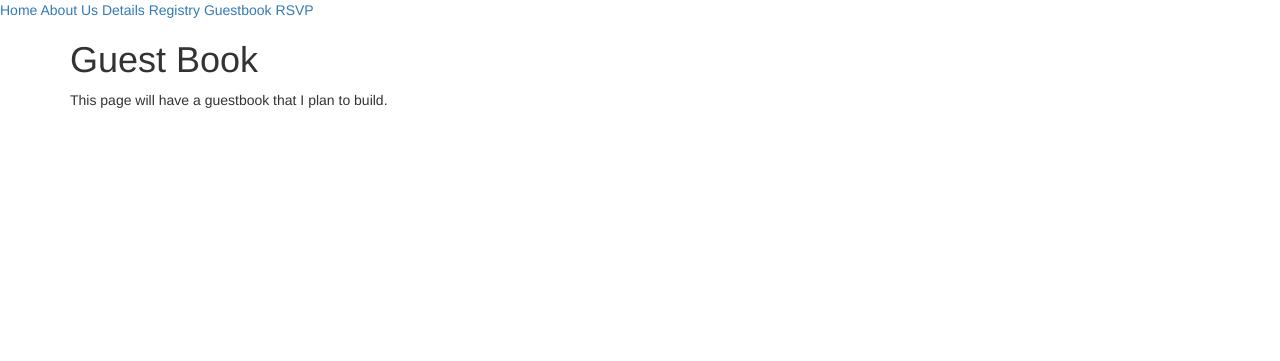
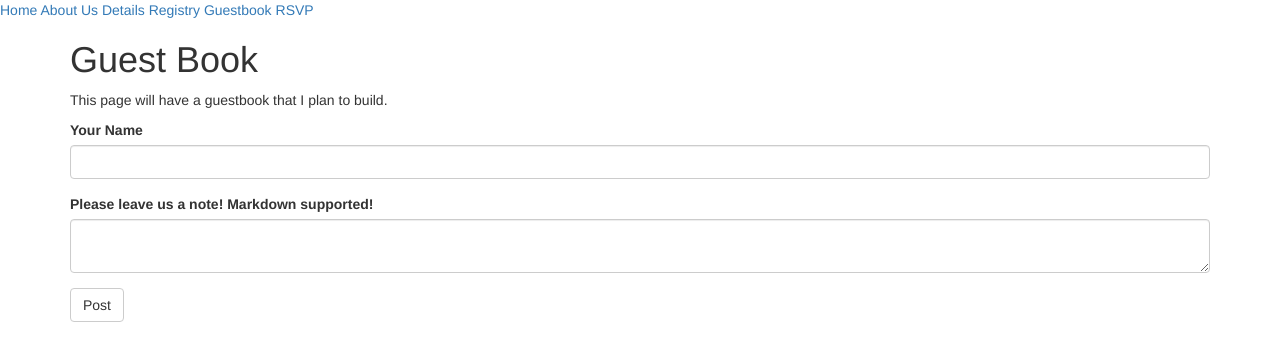
Before and after one commit to nickbap/BoatParty, a Flask app: page /guest-book in a window 1280 px wide. Shown: the top 361 px of the page. Run offline with Flask 2, Linux system fonts and the light colour scheme; some libraries are stand-ins or nearby versions.

Commit message:
Created front end of the Guest Book

```diff
--- a/app.py
+++ b/app.py
@@ -1,9 +1,22 @@
 from flask import Flask, render_template, url_for
 from flask_bootstrap import Bootstrap
+from flask_wtf import FlaskForm
+from wtforms import StringField, SubmitField
+from wtforms.validators import DataRequired
+from flask_pagedown import PageDown
+from flask_pagedown.fields import PageDownField
 
 app = Flask(__name__)
+app.config['SECRET_KEY'] = 'I_Solemnly_Swear_Im_Up_To_No_Good'
 
 Bootstrap(app)
+pagedown = PageDown(app)
+
+
+class GuestBook(FlaskForm):
+    name = StringField('Your Name', validators=[DataRequired()])
+    pagedown = PageDownField('Please leave us a note!\n Markdown supported!')
+    submit = SubmitField('Post')
 
 
 @app.route('/')
@@ -33,8 +46,9 @@ def registry():
 
 @app.route('/guest-book')
 def guest_book():
+    form = GuestBook()
     title = 'Guest Book'
-    return render_template('guest_book.html', title=title)
+    return render_template('guest_book.html', title=title, form=form)
 
 
 @app.route('/rsvp')
--- a/templates/guest_book.html
+++ b/templates/guest_book.html
@@ -1,7 +1,16 @@
 {% extends 'base.html' %}
+{% block head %}
+{{ super() }}
+{{ pagedown.include_pagedown() }}
+{% endblock %}
+{% import 'bootstrap/wtf.html' as wtf %}
 
 {% block app_content %}
 <h1>Guest Book</h1>
 
 <p>This page will have a guestbook that I plan to build.</p>
+
+<form method="POST">
+    {{wtf.quick_form(form)}}
+</form>
 {% endblock %}
```
